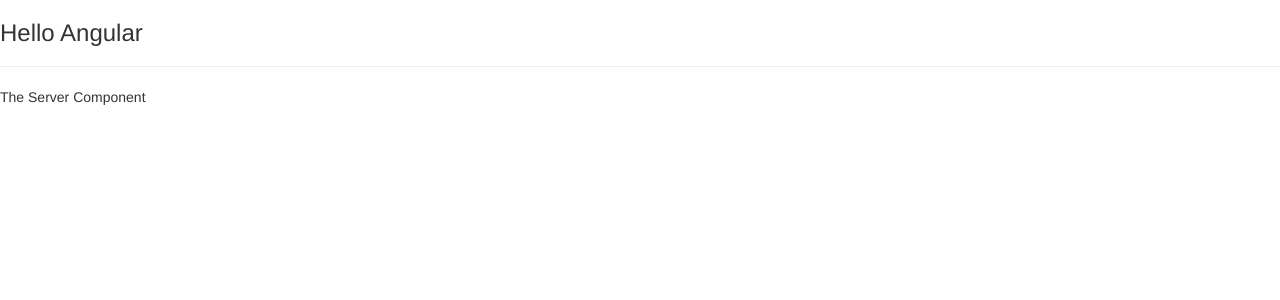
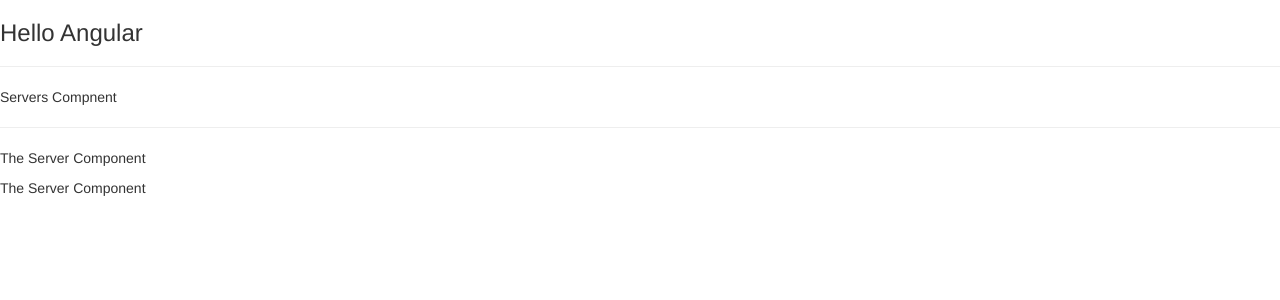
Before and after one commit to msluka/AngularApp, an Angular app: page / in a window 1280 px wide. Shown: the top 300 px of the page. Built offline with nearby package versions, Linux system fonts and the light colour scheme.

Commit message:
Create a new component via terminal and nesting

```diff
--- a/src/app/app.component.html
+++ b/src/app/app.component.html
@@ -7,4 +7,4 @@
 
 <h3>Hello Angular</h3>
 <hr>
-<app-server></app-server>
+<app-servers></app-servers>
--- a/src/app/app.module.ts
+++ b/src/app/app.module.ts
@@ -5,11 +5,13 @@
 
 import { AppComponent } from './app.component';
 import { ServerComponent } from './server/server.component';
+import { ServersComponent } from './servers/servers.component';
 
 @NgModule({
   declarations: [
     AppComponent,
-    ServerComponent
+    ServerComponent,
+    ServersComponent
   ],
   imports: [
     BrowserModule,
--- /dev/null
+++ b/src/app/servers/servers.component.html
@@ -0,0 +1,7 @@
+<p>
+  Servers Compnent
+</p>
+<hr>
+
+<app-server></app-server>
+<app-server></app-server>
--- /dev/null
+++ b/src/app/servers/servers.component.ts
@@ -0,0 +1,15 @@
+import { Component, OnInit } from '@angular/core';
+
+@Component({
+  selector: 'app-servers',
+  templateUrl: './servers.component.html',
+  styleUrls: ['./servers.component.css']
+})
+export class ServersComponent implements OnInit {
+
+  constructor() { }
+
+  ngOnInit() {
+  }
+
+}
```
Also changed, not shown: src/app/servers/servers.component.css (added).
